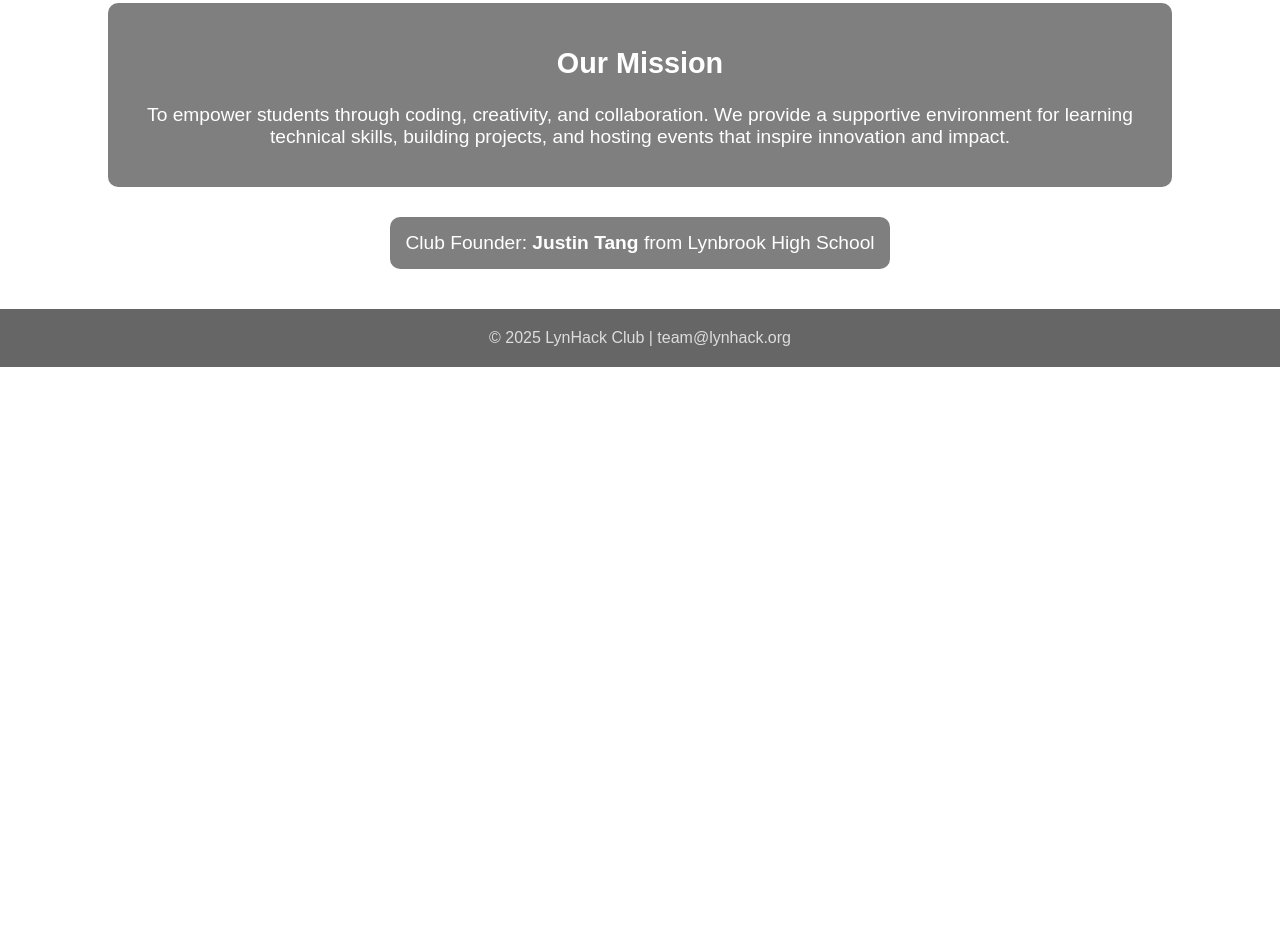
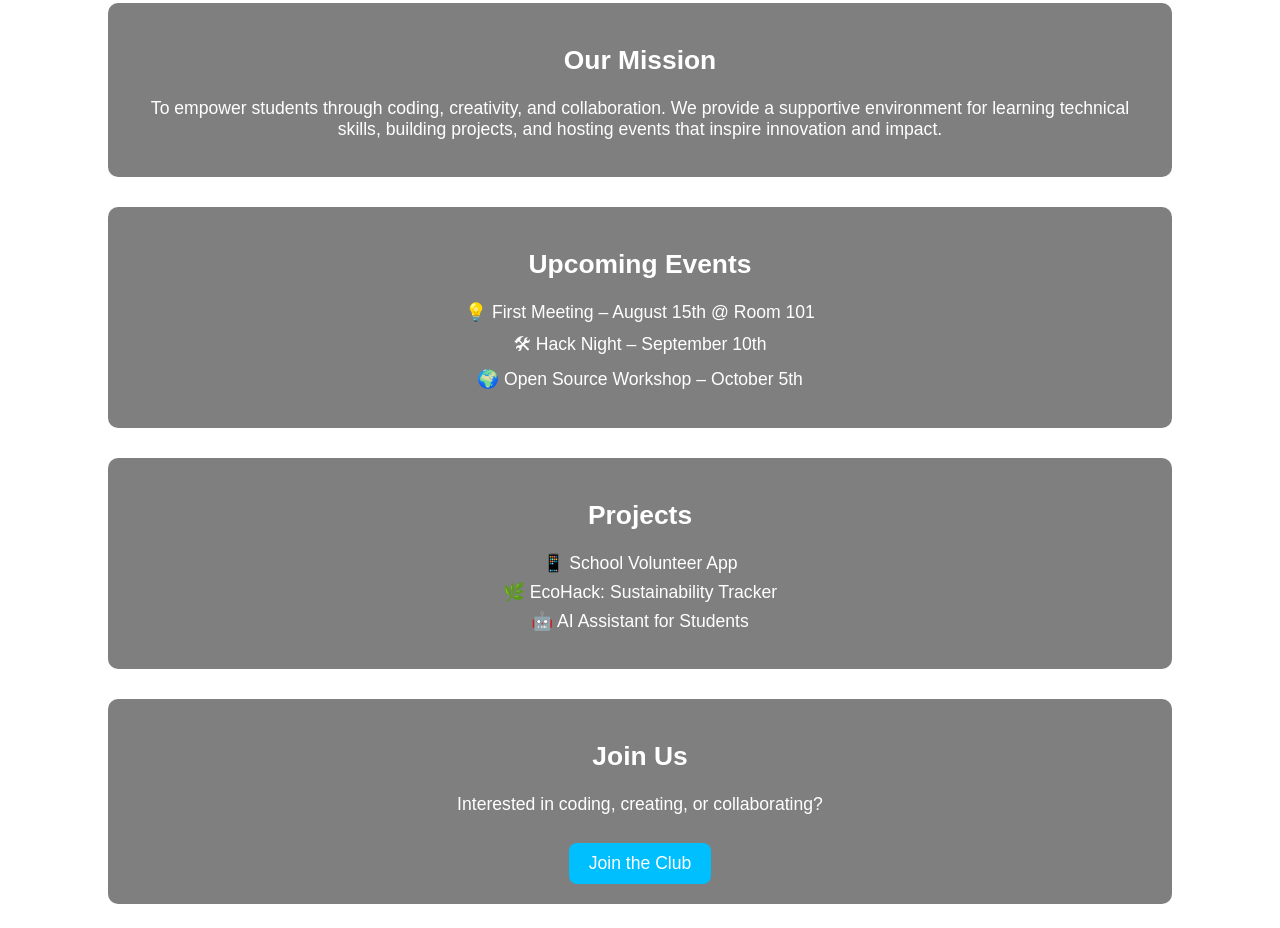
Before and after one commit to jtang5873/Lynhack, a plain HTML site: page index.html in a window 1280 px wide. Shown: the part 172-1100 px from the top of the page. Before the commit the page ends 800 px from the top, so only its background shows below. Drawn offline with Linux system fonts and the light colour scheme.

Commit message:
Add files via upload

```diff
--- a/index.html
+++ b/index.html
@@ -24,14 +24,14 @@
       margin: 0;
     }
 
-    .mission {
+    section {
       background-color: rgba(0, 0, 0, 0.5);
       margin: 30px auto;
       padding: 20px;
       width: 80%;
       border-radius: 10px;
       text-align: center;
-      font-size: 1.2em;
+      font-size: 1.1em;
     }
 
     .founder {
@@ -53,6 +53,29 @@
       color: #ddd;
       margin-top: 40px;
     }
+
+    ul {
+      list-style: none;
+      padding-left: 0;
+    }
+
+    ul li {
+      margin-bottom: 8px;
+    }
+
+    a.button {
+      display: inline-block;
+      background-color: #00bfff;
+      color: white;
+      padding: 10px 20px;
+      text-decoration: none;
+      border-radius: 8px;
+      margin-top: 10px;
+    }
+
+    a.button:hover {
+      background-color: #0099cc;
+    }
   </style>
 </head>
 <body>
@@ -61,12 +84,36 @@
     <p>We are a student-led coding community at Lynbrook High School.</p>
   </header>
 
-  <div class="mission">
+  <section>
     <h2>Our Mission</h2>
     <p>
       To empower students through coding, creativity, and collaboration. We provide a supportive environment for learning technical skills, building projects, and hosting events that inspire innovation and impact.
     </p>
-  </div>
+  </section>
+
+  <section>
+    <h2>Upcoming Events</h2>
+    <ul>
+      <li>💡 First Meeting – August 15th @ Room 101</li>
+      <li>🛠 Hack Night – September 10th</li>
+      <li>🌍 Open Source Workshop – October 5th</li>
+    </ul>
+  </section>
+
+  <section>
+    <h2>Projects</h2>
+    <ul>
+      <li>📱 School Volunteer App</li>
+      <li>🌿 EcoHack: Sustainability Tracker</li>
+      <li>🤖 AI Assistant for Students</li>
+    </ul>
+  </section>
+
+  <section>
+    <h2>Join Us</h2>
+    <p>Interested in coding, creating, or collaborating?</p>
+    <a href="mailto:team@lynhack.org" class="button">Join the Club</a>
+  </section>
 
   <div class="founder">
     Club Founder: <strong>Justin Tang</strong> from Lynbrook High School
```
